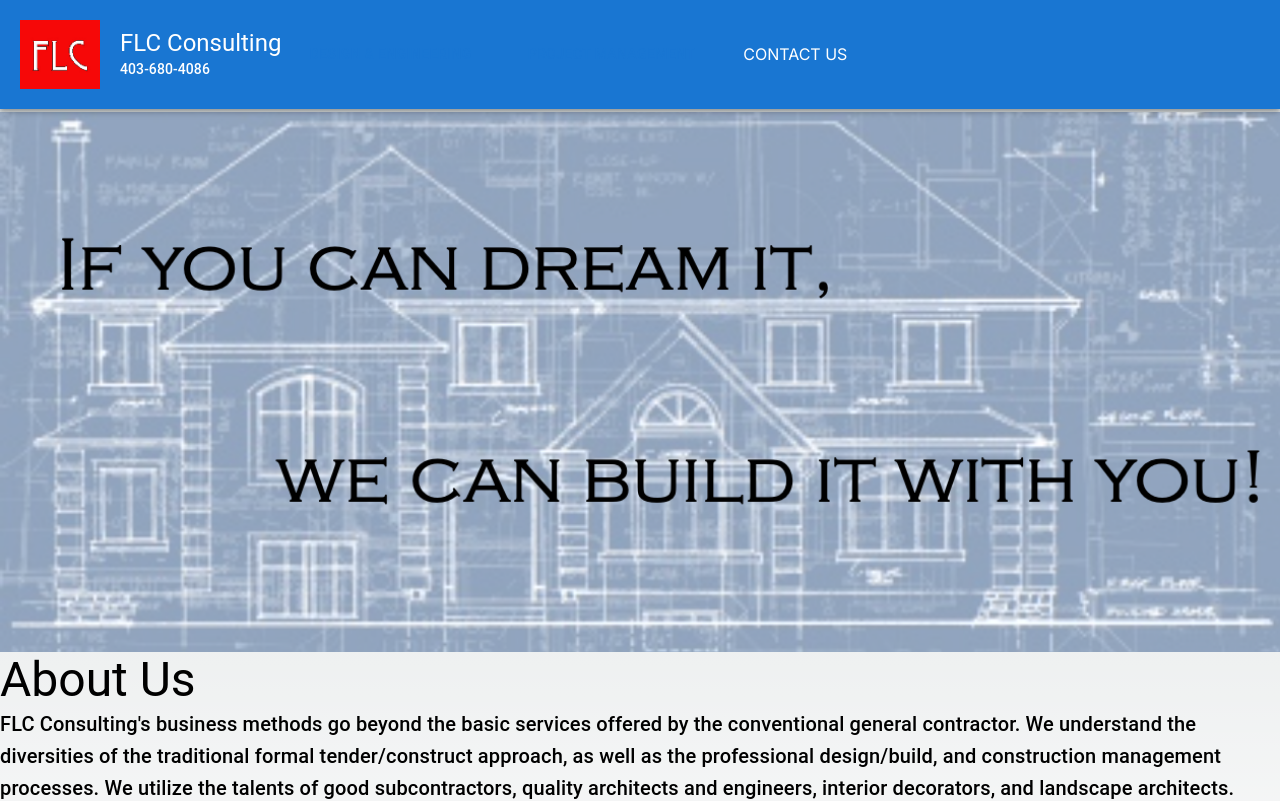
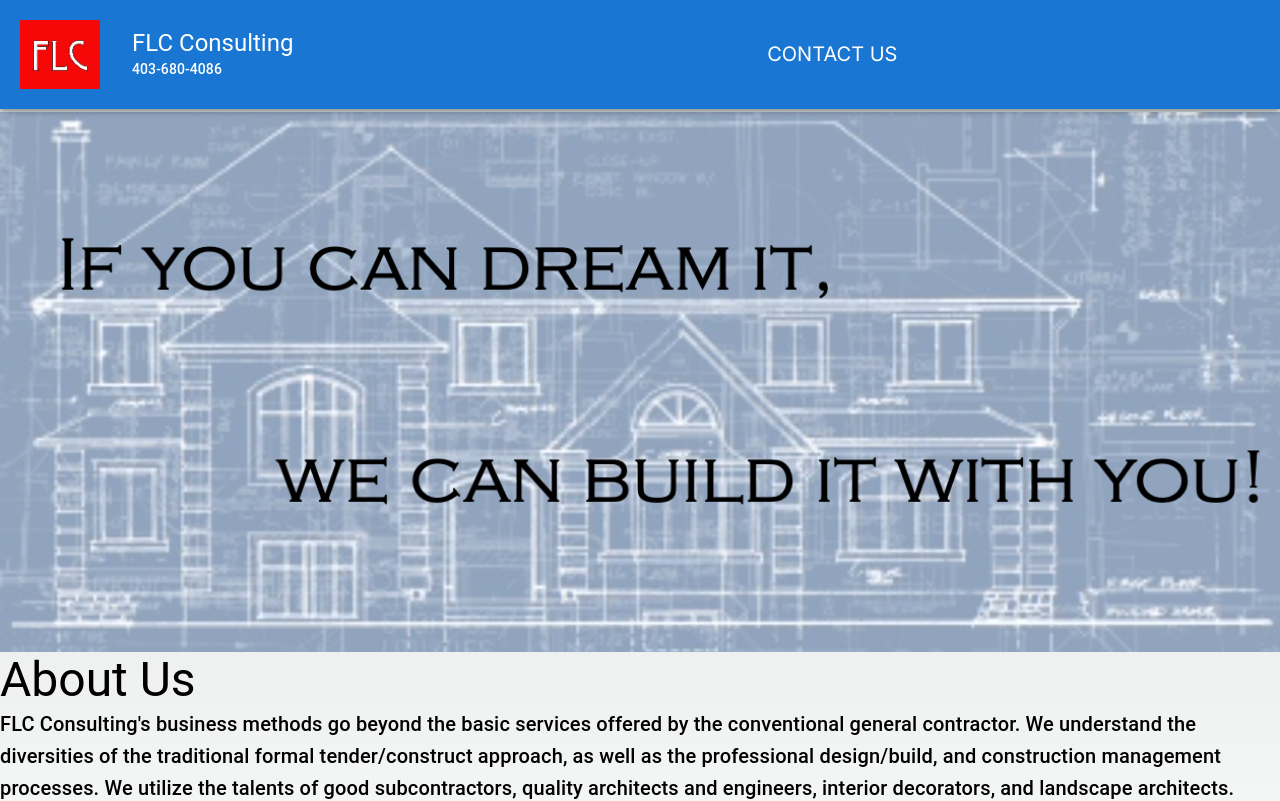
Before and after one commit to zacharylee97/flc-consulting, a Next.js app: page / in a window 1280 px wide. Shown: the top 801 px of the page. Built offline with nearby package versions, Linux system fonts and the light colour scheme.

Commit message:
Increased font size in header

```diff
--- a/app/components/dropdown.tsx
+++ b/app/components/dropdown.tsx
@@ -20,7 +20,7 @@ export default function Dropdown({ title, menuItems }: DropdownProps) {
     <Box className="flex m-5">
       <Button
         id={title}
-        className="text-white"
+        className="text-white text-xl"
         aria-controls={open ? title : undefined}
         aria-haspopup="true"
         aria-expanded={open ? "true" : undefined}
--- a/app/components/header.tsx
+++ b/app/components/header.tsx
@@ -80,7 +80,7 @@ export default function Header() {
             width={80}
             height={80}
           />
-          <Box className="flex flex-col">
+          <Box className="flex flex-col mx-3">
             <Link href="/">
               <Typography variant="h5" textAlign="center">
                 {companyName}
@@ -99,7 +99,7 @@ export default function Header() {
             ></Dropdown>
             <Link
               href="/contact-us"
-              className="flex items-center m-5 uppercase"
+              className="flex items-center m-5 uppercase text-xl"
             >
               Contact Us
             </Link>
```
